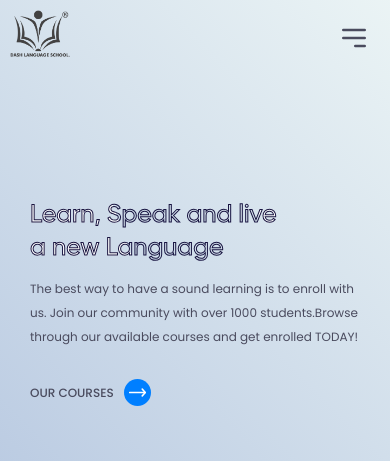
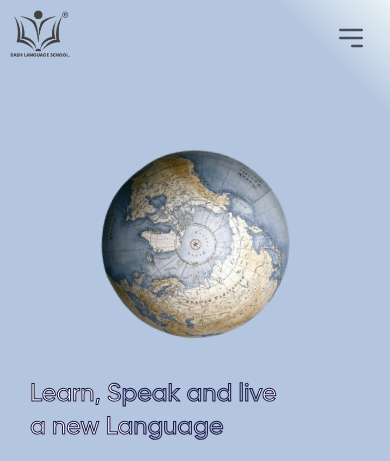
Before and after one commit to OfficialJhimmy/Dash-Language-Place, a React (Create React App) app: page / in a window 390 px wide. Shown: the top 461 px of the page. Built offline with nearby package versions, Linux system fonts and the light colour scheme.

Commit message:
new changes

```diff
--- a/src/components/Banner/bannerContainer.jsx
+++ b/src/components/Banner/bannerContainer.jsx
@@ -1,6 +1,7 @@
 import React from "react";
 import { Link } from "react-router-dom";
-import BannerImage from "../../assets/images/photo1.png";
+// import BannerImage from "../../assets/images/photo1.png";
+import BannerImage from "../../assets/images/white globe.png";
 import Button from "../Button/Button";
 
 function BannerContainer() {
--- a/src/components/Banner/index.css
+++ b/src/components/Banner/index.css
@@ -6,19 +6,19 @@
   background: linear-gradient(
     225deg,
     hsla(186, 33%, 94%, 1) 0%,
-    hsla(216, 41%, 79%, 1) 100%
+    hsla(216, 41%, 79%, 1) 10% /* 100*/
   );
 
   background: -moz-linear-gradient(
     225deg,
     hsla(186, 33%, 94%, 1) 0%,
-    hsla(216, 41%, 79%, 1) 100%
+    hsla(216, 41%, 79%, 1) 10%
   );
 
   background: -webkit-linear-gradient(
     225deg,
     hsla(186, 33%, 94%, 1) 0%,
-    hsla(216, 41%, 79%, 1) 100%
+    hsla(216, 41%, 79%, 1) 10%
   );
 
   filter: progid: DXImageTransform.Microsoft.gradient( startColorstr="#ebf4f5", endColorstr="#b5c6e0", GradientType=1 );
@@ -26,7 +26,8 @@
 
 .banner__content-container {
   display: flex;
-  padding: 100px 90px;
+  /* padding: 100px 90px; */
+  padding: 140px 90px 0 90px;
   justify-content: space-between;
   align-items: center;
   width: 100%;
@@ -45,7 +46,8 @@
 }
 
 .banner__image {
-  animation: slideIn 1.5s ease-in-out forwards;
+  /* animation: slideIn 1.5s ease-in-out forwards; */
+  animation: icon-spin infinite 20s linear;
 }
 
 .banner__content {
@@ -150,19 +152,19 @@
   background: linear-gradient(
     225deg,
     hsla(186, 33%, 94%, 1) 0%,
-    hsla(216, 41%, 79%, 1) 100%
+    hsla(216, 41%, 79%, 1) 10% /* 100*/
   );
 
   background: -moz-linear-gradient(
     225deg,
     hsla(186, 33%, 94%, 1) 0%,
-    hsla(216, 41%, 79%, 1) 100%
+    hsla(216, 41%, 79%, 1) 10%
   );
 
   background: -webkit-linear-gradient(
     225deg,
     hsla(186, 33%, 94%, 1) 0%,
-    hsla(216, 41%, 79%, 1) 100%
+    hsla(216, 41%, 79%, 1) 10%
   );
 
   filter: progid: DXImageTransform.Microsoft.gradient( startColorstr="#ebf4f5", endColorstr="#b5c6e0", GradientType=1 );
@@ -236,7 +238,7 @@
   }
 }
 /* MEDIA QUERY*/
-@media screen and (max-width: 680px) {
+/* @media screen and (max-width: 680px) {
   .banner__content {
     margin-top: 100px;
   }
@@ -247,7 +249,7 @@
   .banner__image {
     display: none;
   }
-}
+} */
 
 @media screen and (max-width: 1020px) {
   .socials__wrapper {
@@ -256,7 +258,7 @@
 
   .banner__content-container {
     flex-direction: column-reverse;
-    padding: 80px 0 5px;
+    padding: 125px 0 5px; /* from 80px*/
     width: 100%;
   }
 
--- a/src/components/Navigation/index.css
+++ b/src/components/Navigation/index.css
@@ -28,19 +28,19 @@
   background: linear-gradient(
     225deg,
     hsla(186, 33%, 94%, 1) 0%,
-    hsla(216, 41%, 79%, 1) 100%
+    hsla(216, 41%, 79%, 1) 10% /* 100*/
   );
 
   background: -moz-linear-gradient(
     225deg,
     hsla(186, 33%, 94%, 1) 0%,
-    hsla(216, 41%, 79%, 1) 100%
+    hsla(216, 41%, 79%, 1) 10%
   );
 
   background: -webkit-linear-gradient(
     225deg,
     hsla(186, 33%, 94%, 1) 0%,
-    hsla(216, 41%, 79%, 1) 100%
+    hsla(216, 41%, 79%, 1) 10%
   );
 
   filter: progid: DXImageTransform.Microsoft.gradient( startColorstr="#ebf4f5", endColorstr="#b5c6e0", GradientType=1 );
@@ -100,19 +100,19 @@
   background: linear-gradient(
     225deg,
     hsla(186, 33%, 94%, 1) 0%,
-    hsla(216, 41%, 79%, 1) 100%
+    hsla(216, 41%, 79%, 1) 10% /* 100*/
   );
 
   background: -moz-linear-gradient(
     225deg,
     hsla(186, 33%, 94%, 1) 0%,
-    hsla(216, 41%, 79%, 1) 100%
+    hsla(216, 41%, 79%, 1) 10%
   );
 
   background: -webkit-linear-gradient(
     225deg,
     hsla(186, 33%, 94%, 1) 0%,
-    hsla(216, 41%, 79%, 1) 100%
+    hsla(216, 41%, 79%, 1) 10%
   );
 
   filter: progid: DXImageTransform.Microsoft.gradient( startColorstr="#ebf4f5", endColorstr="#b5c6e0", GradientType=1 );
@@ -158,7 +158,7 @@ li {
   list-style: none;
   /* font-size: 5rem; */
   font-size: 3rem;
-  font-weight: 700;
+  font-weight: 900;
   cursor: pointer;
   /* height: 135px; */
   height: 100px;
@@ -169,7 +169,8 @@ li {
 
 .menu-links a {
   position: absolute;
-  color: #fff;
+  /* color: #fff; */
+  color: #181441;
   text-decoration: none;
 }
 
@@ -178,28 +179,28 @@ a:hover {
 }
 
 .info {
-  color: #fff;
+  color: #181441;
   width: 300px;
 }
 
 .info h3 {
   font-size: 1.2rem;
   margin: 8px auto;
-  color: #fff;
+  color: #181441;
   font-weight: 600;
 }
 
 .info p {
   margin: 0 auto;
   font-size: 0.8rem;
-  color: #fff;
+  color: #181441;
   font-weight: 600;
 }
 
 .locations {
   position: absolute;
   bottom: -50px;
-  color: #fff;
+  color: #181441;
   /* margin-top: 16px; */
   margin-top: 9px;
   font-size: 0.8rem;
@@ -282,7 +283,7 @@ a:hover {
 
   .menu-btn {
     font-size: 2rem;
-    margin-right: 10px;
+    margin-right: 13px;
     align-items: center;
   }
 
@@ -349,7 +350,7 @@ a:hover {
     list-style: none;
     font-size: 2rem;
     font-weight: 700;
-    height: 50px;
+    height: 60px;
     overflow: hidden;
     position: relative;
     width: 100%;
@@ -421,13 +422,9 @@ a:hover {
     position: relative;
   }
 
-  .nav-header {
-    /* height: 80px; */
-  }
   .inner-header {
     position: relative;
     z-index: 10;
-    /* height: 100px; */
     height: 100%;
     display: flex;
     align-items: center;
@@ -441,8 +438,8 @@ a:hover {
   }
 
   .menu-btn {
-    font-size: 0.8rem;
-    margin-right: 30px;
+    font-size: 2rem;
+    margin-right: 20px;
   }
 
   .hamburger-menu {
```
Also changed, not shown: src/assets/images/globe.jpg (added), src/assets/images/white globe.png (added).
